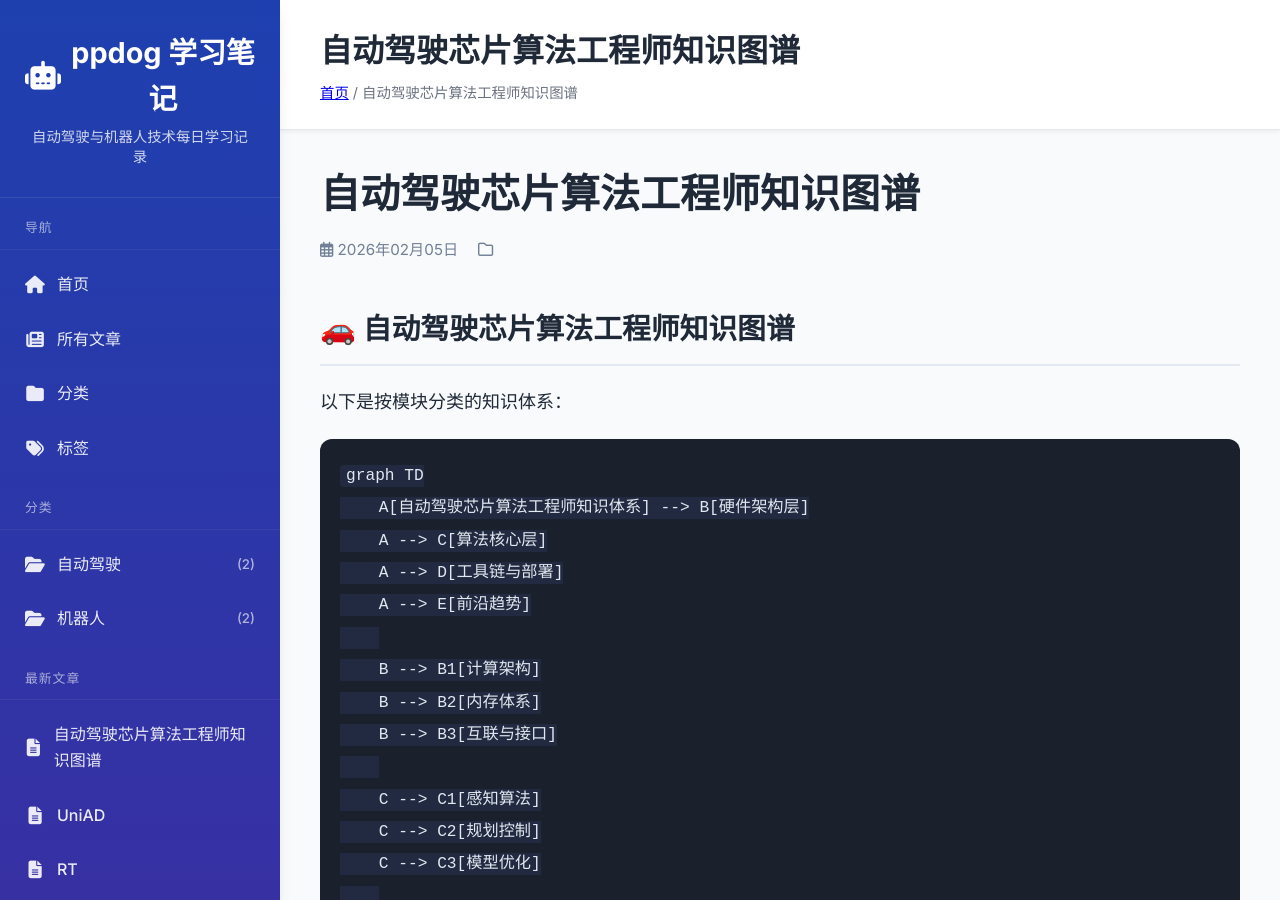
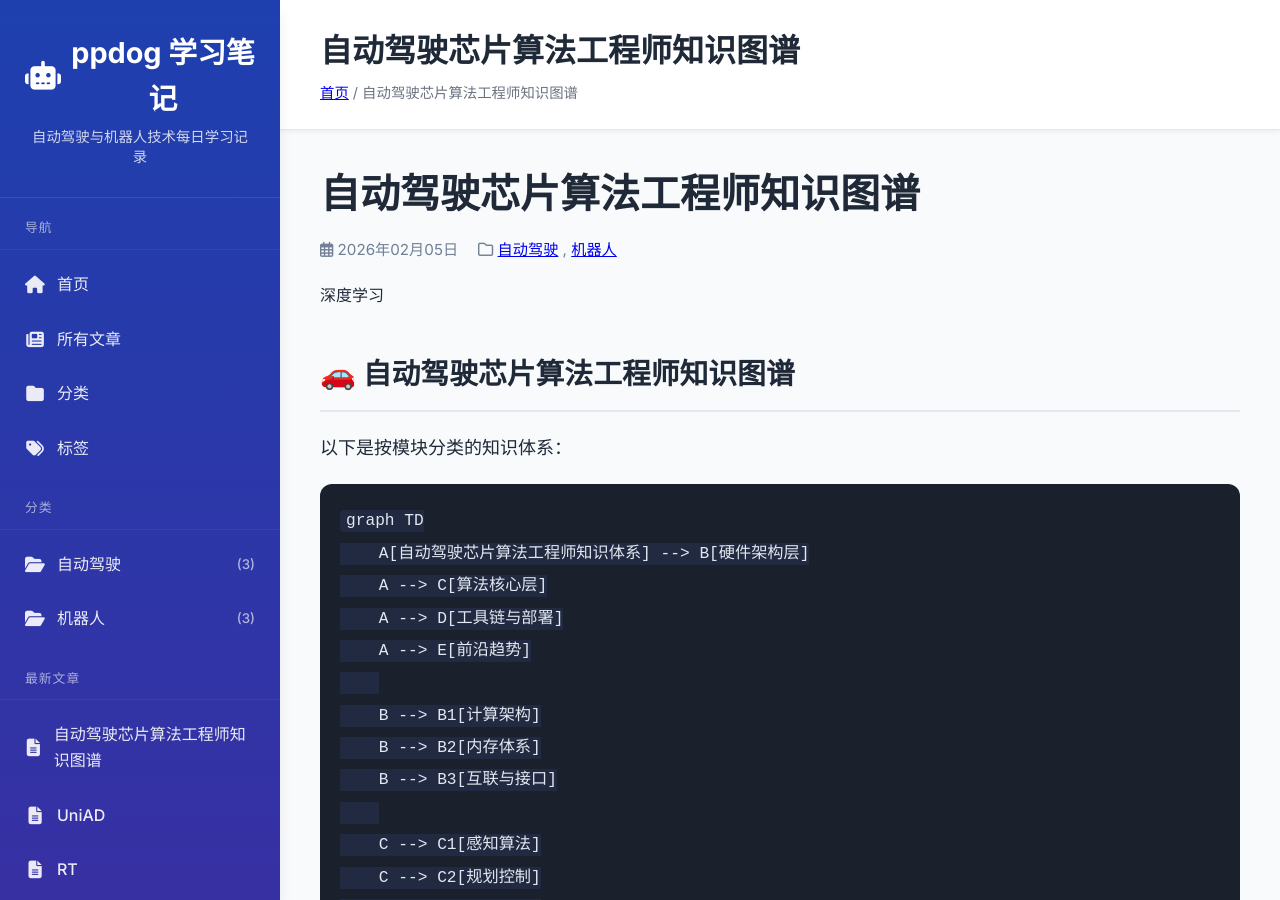
Before and after one commit to loveppdog/loveppdog.github.io, a Jekyll site: the page built from _posts/2026-02-05-自动驾驶芯片算法工程师知识图谱.md, in a window 1280 px wide and 900 px high. Built offline with Jekyll 4.4.1, drawn with Linux system fonts in a browser that asks for light colours; our own code applies the rules of GitHub Pages for plain Markdown files.

Commit message:
20260205 new md v2

```diff
--- a/_posts/2026-02-05-自动驾驶芯片算法工程师知识图谱.md
+++ b/_posts/2026-02-05-自动驾驶芯片算法工程师知识图谱.md
@@ -1,3 +1,10 @@
+---
+title: "自动驾驶芯片算法工程师知识图谱"
+date: 2026-02-05
+layout: post
+categories: [自动驾驶, 机器人]
+tags: [深度学习]
+---
 ## 🚗 自动驾驶芯片算法工程师知识图谱
 
 以下是按模块分类的知识体系：
```
